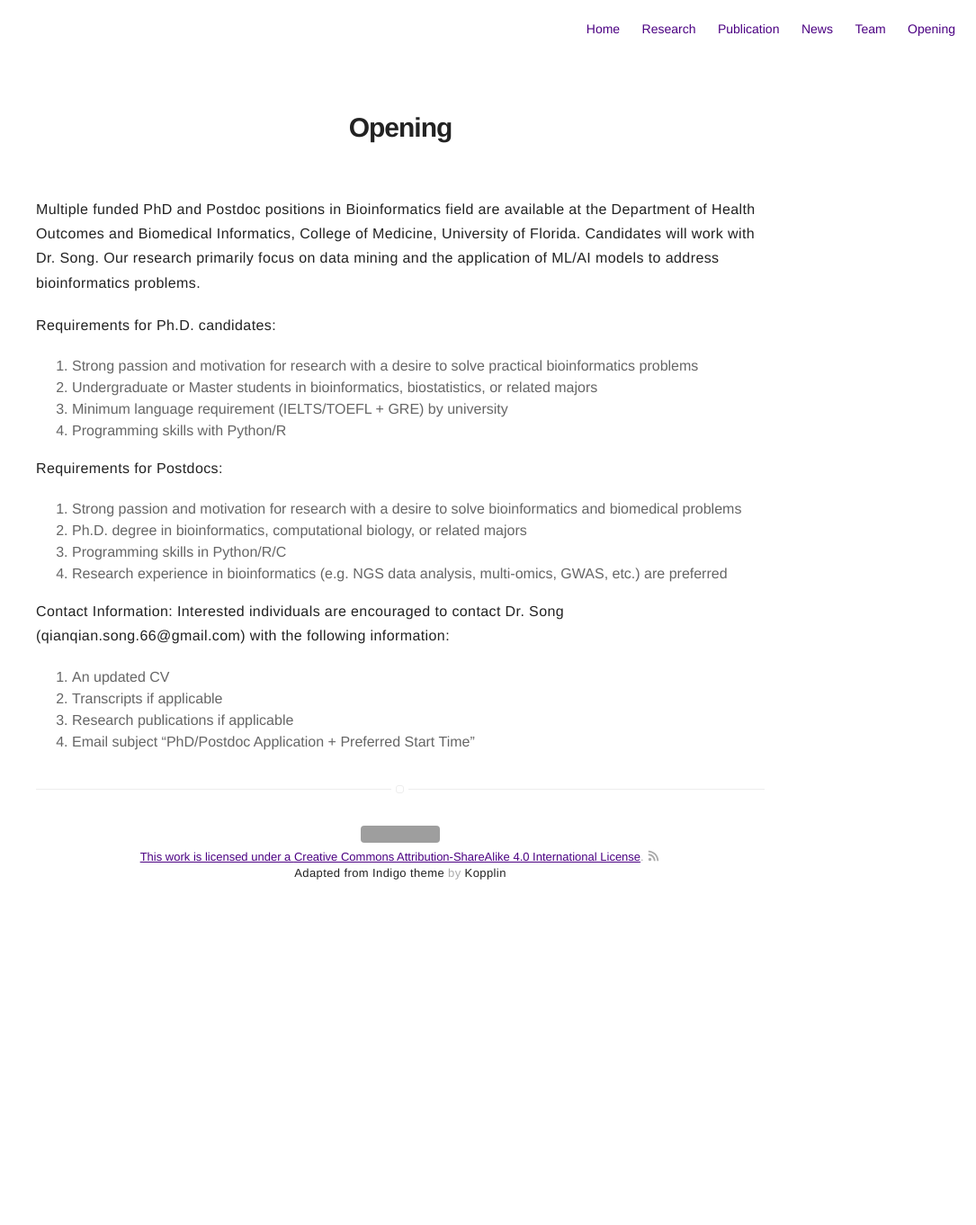
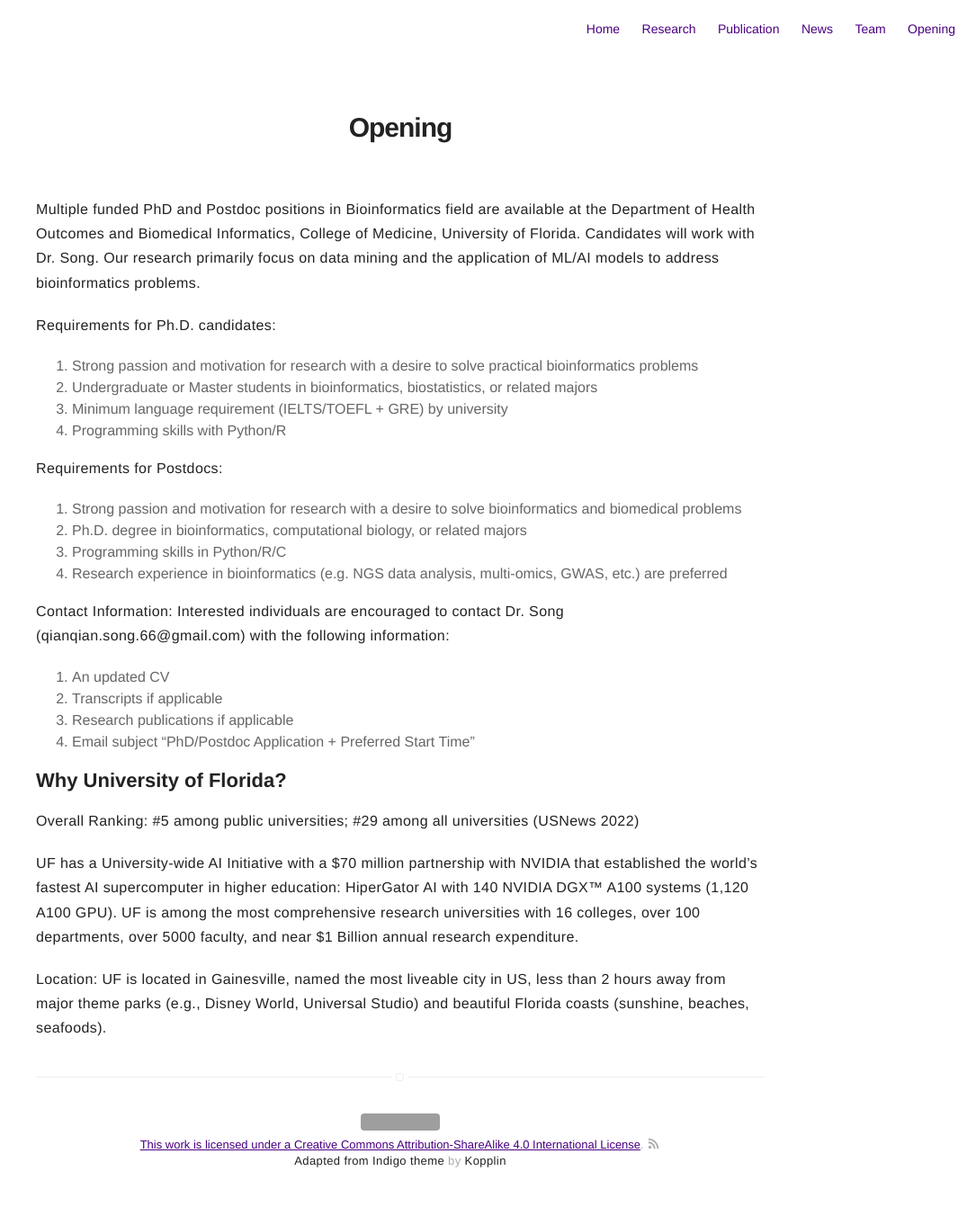
Before and after one commit to QSong-github/SongLab, a Jekyll site: the page built from pages/opening.md, in a window 1280 px wide. Shown: the whole page at 90% size, without its empty margins (195-1280 px from the left). Built offline with Jekyll 4.4.1, drawn with Linux system fonts in a browser that asks for light colours; before the commit the page ends 1042 px from its top, so only the background shows below that; grey boxes are pictures that could not be loaded.

Commit message:
Update opening.md

```diff
--- a/pages/opening.md
+++ b/pages/opening.md
@@ -25,3 +25,11 @@ Contact Information: Interested individuals are encouraged to contact Dr. Song (
 2. Transcripts if applicable
 3. Research publications if applicable
 4. Email subject “PhD/Postdoc Application + Preferred Start Time”
+
+## Why University of Florida?
+
+Overall Ranking: #5 among public universities; #29 among all universities (USNews 2022)
+
+UF has a University-wide AI Initiative with a $70 million partnership with NVIDIA that established the world’s fastest AI supercomputer in higher education: HiperGator AI with 140 NVIDIA DGX™ A100 systems (1,120 A100 GPU). UF is among the most comprehensive research universities with 16 colleges, over 100 departments, over 5000 faculty, and near $1 Billion annual research expenditure.
+
+Location: UF is located in Gainesville, named the most liveable city in US, less than 2 hours away from major theme parks (e.g., Disney World, Universal Studio) and beautiful Florida coasts (sunshine, beaches, seafoods).
```
